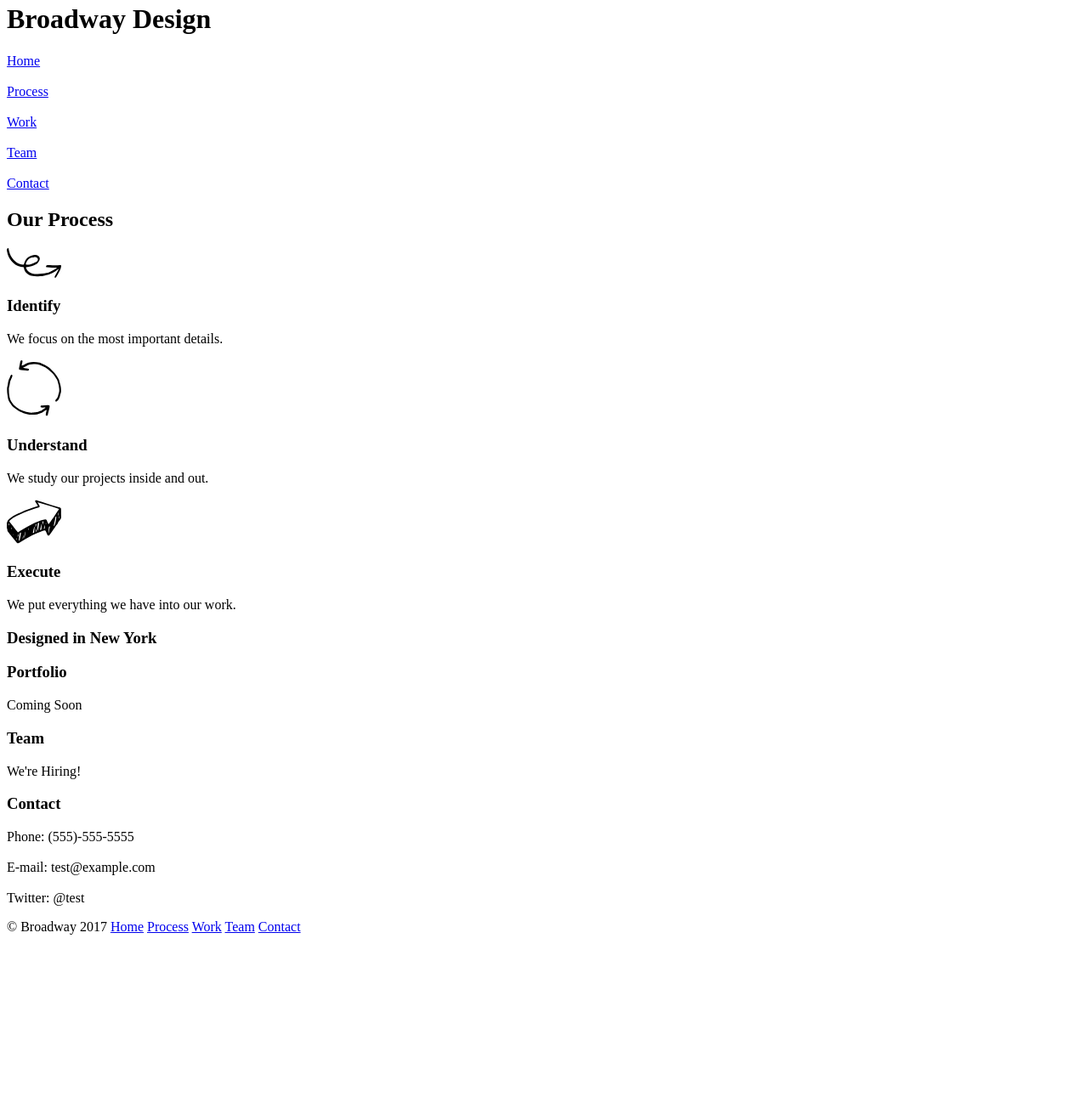
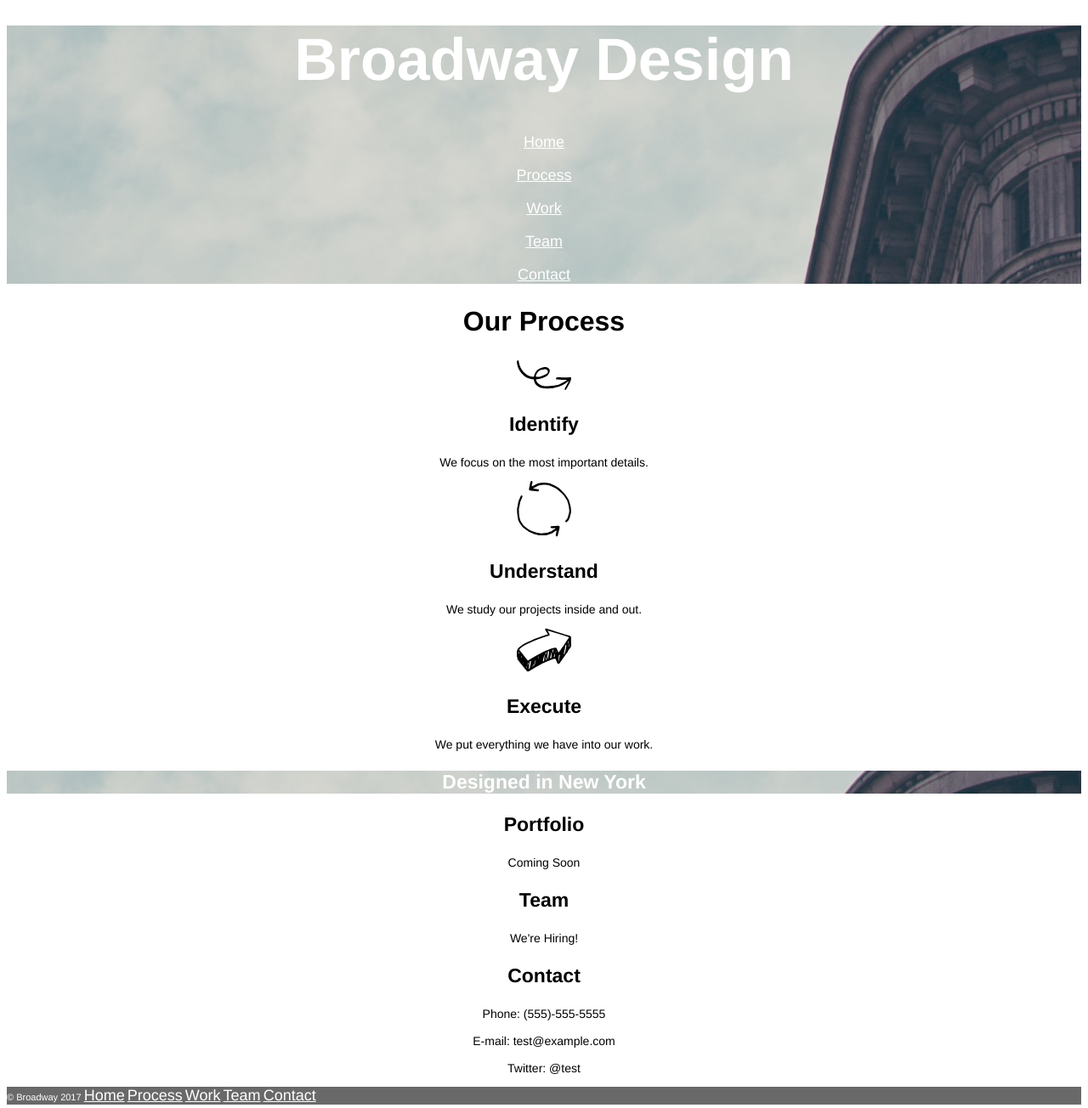
Before and after one commit to nelmaldonado/broadway, a plain HTML site: page index.html in a window 1280 px wide. Shown: the part 17-1321 px from the top of the page at 85% size. Before the commit the page ends 1133 px from the top, so only its background shows below. Drawn offline with Linux system fonts and the light colour scheme.

Commit message:
Final code

```diff
--- a/index.html
+++ b/index.html
@@ -5,15 +5,20 @@
 	<link rel="stylesheet" type="text/css" href="./resources/css/style.css">
 </head>
 <body>
-<h1>Broadway Design</h1>
+
+<!--------------Header-------------->
+
+<div class="header" id="home">
+<h1 id="title">Broadway Design</h1>
 <nav>
-	<a href="https://external-production.codecademy.com/assets/secure/index-e15cd898fa5906b22c02b7fc4cf8e509.html#">Home</a><br /><br />
-	<a href="https://external-production.codecademy.com/assets/secure/index-e15cd898fa5906b22c02b7fc4cf8e509.html#process">Process</a><br /><br />
-	<a href="https://external-production.codecademy.com/assets/secure/index-e15cd898fa5906b22c02b7fc4cf8e509.html#work">Work</a><br /><br />
-	<a href="https://external-production.codecademy.com/assets/secure/index-e15cd898fa5906b22c02b7fc4cf8e509.html#team">Team</a><br /><br />
-	<a href="https://external-production.codecademy.com/assets/secure/index-e15cd898fa5906b22c02b7fc4cf8e509.html#contact">Contact</a>
+	<a href="#home">Home</a><br /><br />
+	<a href="#process">Process</a><br /><br />
+	<a href="#work">Work</a><br /><br />
+	<a href="#team">Team</a><br /><br />
+	<a href="#contact">Contact</a>
 </nav>
-<h2>Our Process</h2>
+</div>
+<h2 id="process">Our Process</h2>
 <img src="./resources/images/identify.svg">
 <h3>Identify</h3>
 <p>We focus on the most important details.</p>
@@ -23,18 +28,24 @@
 <img src="./resources/images/execute.svg">
 <h3>Execute</h3>
 <p>We put everything we have into our work.</p>
-<h3>Designed in New York</h3>
-<h3>Portfolio</h3>
+<h3 id="subheader">Designed in New York</h3>
+<h3 id="work">Portfolio</h3>
 <p>Coming Soon</p>
-<h3>Team</h3>
+<h3 id="team">Team</h3>
 <p>We're Hiring!</p>
-<h3>Contact</h3>
+<h3 id="contact">Contact</h3>
 <p>Phone: (555)-555-5555<br /><br />E-mail: test@example.com<br /><br />Twitter: @test</p>
-<p>© Broadway 2017
-	<a href="https://external-production.codecademy.com/assets/secure/index-e15cd898fa5906b22c02b7fc4cf8e509.html#">Home</a>
-	<a href="https://external-production.codecademy.com/assets/secure/index-e15cd898fa5906b22c02b7fc4cf8e509.html#process">Process</a>
-	<a href="https://external-production.codecademy.com/assets/secure/index-e15cd898fa5906b22c02b7fc4cf8e509.html#work">Work</a>
-	<a href="https://external-production.codecademy.com/assets/secure/index-e15cd898fa5906b22c02b7fc4cf8e509.html#team">Team</a>
-	<a href="https://external-production.codecademy.com/assets/secure/index-e15cd898fa5906b22c02b7fc4cf8e509.html#contact">Contact</a></p>
+
+<!--------------Footer-------------->
+<div class="footer">
+	<p>© Broadway 2017
+		<a href="#home">Home</a>
+		<a href="#process">Process</a>
+		<a href="#work">Work</a>
+		<a href="#team">Team</a>
+		<a href="#contact">Contact</a>
+	</p>
+
+</div>
 </body>
 </html>
--- a/resources/css/style.css
+++ b/resources/css/style.css
@@ -0,0 +1,50 @@
+body{
+	text-align: center;
+	font-family: Helvetica;
+}
+
+.header{
+	background-image: url("../images/the-flatiron-building.png");
+	background-size: cover;
+	color: White;
+}
+
+#title{
+	font-size: 70px;
+}
+
+a{
+	color: White;
+	font-size: 18px;
+}
+
+h1,
+h2,
+h3{
+	font-weight: Bold;
+}
+
+#process{
+	font-size: 32px;
+}
+
+.footer p{
+	color: White;
+	text-align: left;
+	font-size: 11px;
+	background-color: dimgray;
+}
+
+h3{
+	font-size: 23px;
+}
+
+p{
+	font-size: 14px;
+}
+
+#subheader{
+	background-image: url("../images/the-flatiron-building.png");
+	font-size: 23px;
+	color: White;
+}
```
Also changed, not shown: 2 other files.
